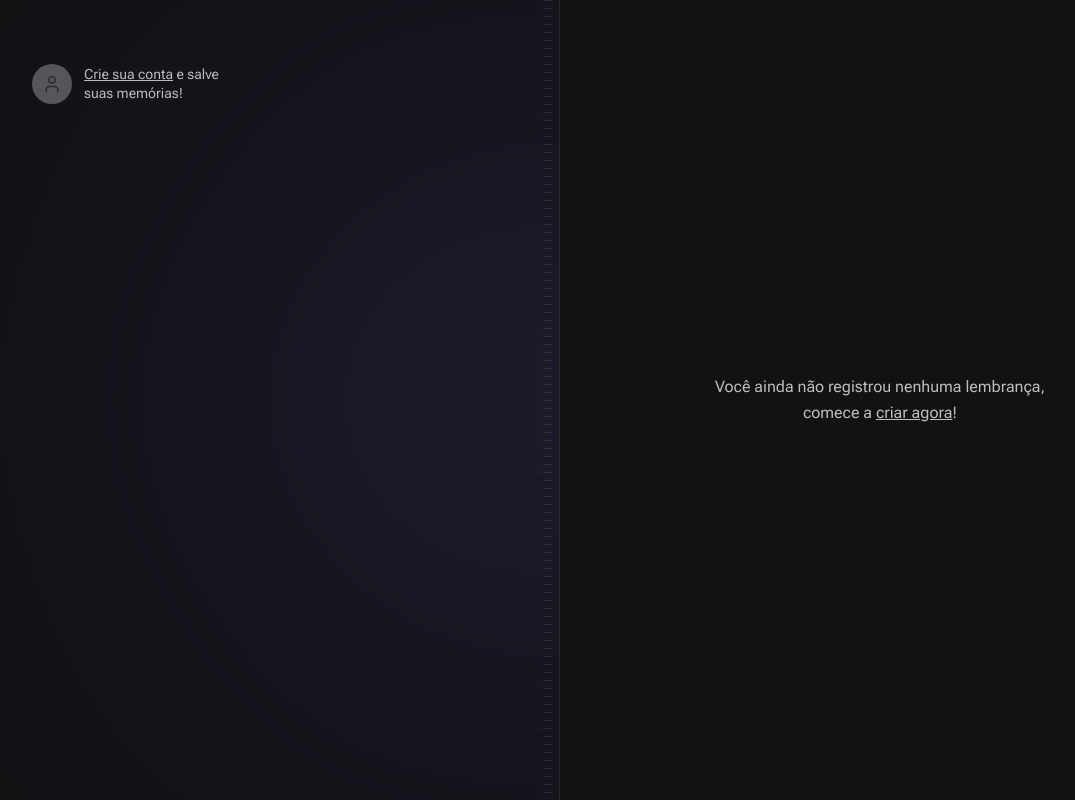
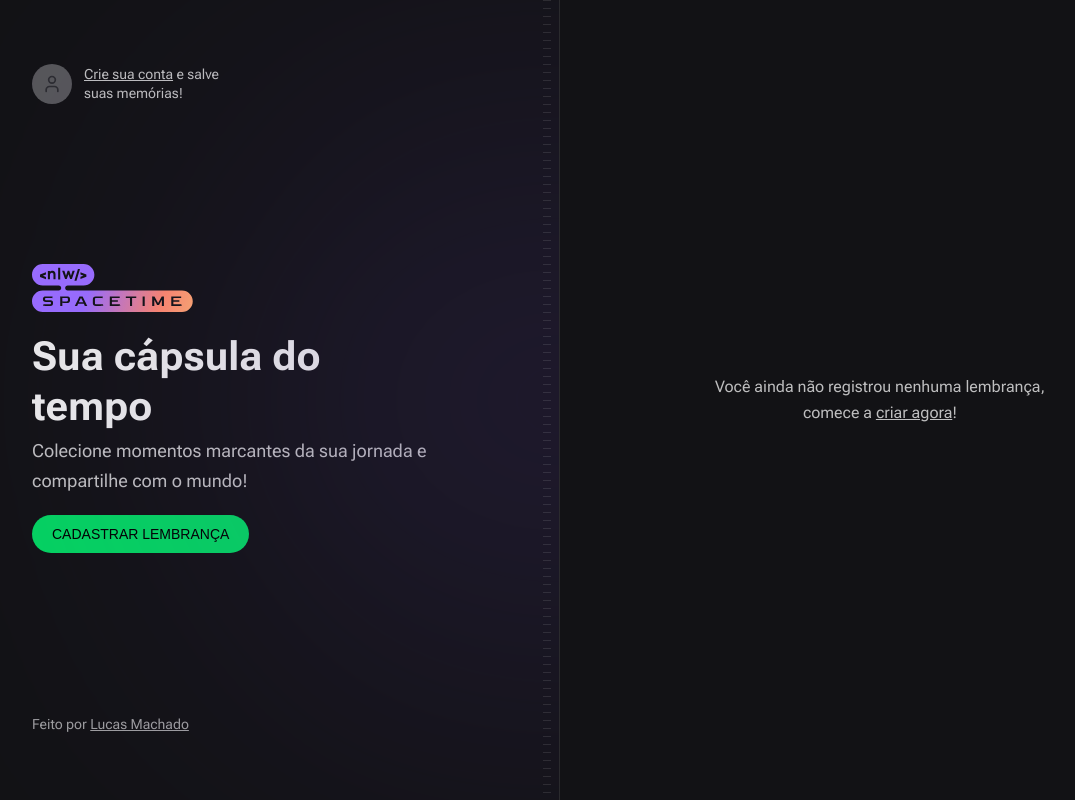
Before and after one commit to luvvas/front-spacetime, a Next.js app: page / in a window 1280 px wide. Shown: the whole page, without its empty margins (80-1155 px from the left). Built offline with nearby package versions, Linux system fonts and the light colour scheme; a web font is replaced by a local one.

Commit message:
feat: add hero section

```diff
--- a/src/app/globals.css
+++ b/src/app/globals.css
@@ -1,3 +1,8 @@
 @tailwind base;
 @tailwind components;
 @tailwind utilities;
+
+body {
+  -webkit-font-smoothing: antialiased;
+  text-rendering: optimizeLegibility;
+}
--- a/src/app/page.tsx
+++ b/src/app/page.tsx
@@ -1,4 +1,7 @@
 import { User } from "lucide-react";
+import Image from "next/image";
+
+import nlwLogo from "../assets/nlw-spacetime-logo.svg";
 
 export default function Home() {
   return (
@@ -25,6 +28,38 @@
             memórias!
           </p>
         </a>
+
+        {/* Hero */}
+        <div className="space-y-5">
+          <Image src={nlwLogo} alt="NLW spacetime" />
+          <div className="max-w-[420px] space-y-1">
+            <h1 className="mt-5 text-5xl font-bold leading-tight text-gray-50">
+              Sua cápsula do tempo
+            </h1>
+            <p className="text-lg leading-relaxed">
+              Colecione momentos marcantes da sua jornada e compartilhe com o
+              mundo!
+            </p>
+          </div>
+
+          <a
+            className="inline-block rounded-full bg-green-500 px-5 py-3 font-alt text-sm uppercase leading-none text-black hover:bg-green-600"
+            href=""
+          >
+            CADASTRAR LEMBRANÇA
+          </a>
+        </div>
+
+        {/* Copyright */}
+        <div className="text-sm leading-relaxed text-gray-200">
+          Feito por{" "}
+          <a
+            className="underline hover:text-gray-100"
+            href="https://github.com/luvvas"
+          >
+            Lucas Machado
+          </a>
+        </div>
       </div>
 
       {/* Right */}
@@ -32,7 +67,12 @@
         <div className="flex flex-1 items-center justify-center">
           <p className="w-[360px] text-center leading-relaxed">
             Você ainda não registrou nenhuma lembrança, comece a{" "}
-            <a href="" className="underline hover:text-gray-50">
+            <a
+              href=""
+              target="_blank"
+              rel="noreferrer"
+              className="underline hover:text-gray-50"
+            >
               criar agora
             </a>
             !
--- a/tailwind.config.js
+++ b/tailwind.config.js
@@ -55,6 +55,10 @@
         stripes: 'linear-gradient(to bottom, rgba(255, 255, 255, 0.1), rgba(255, 255, 255, 0.1) 12.5%, transparent 12.5%, transparent)'
       },
 
+      fontSize: {
+        '5xl': '2.5rem'
+      },
+
       backgroundSize: {
         stripes: '100% 8px'
       },
```
